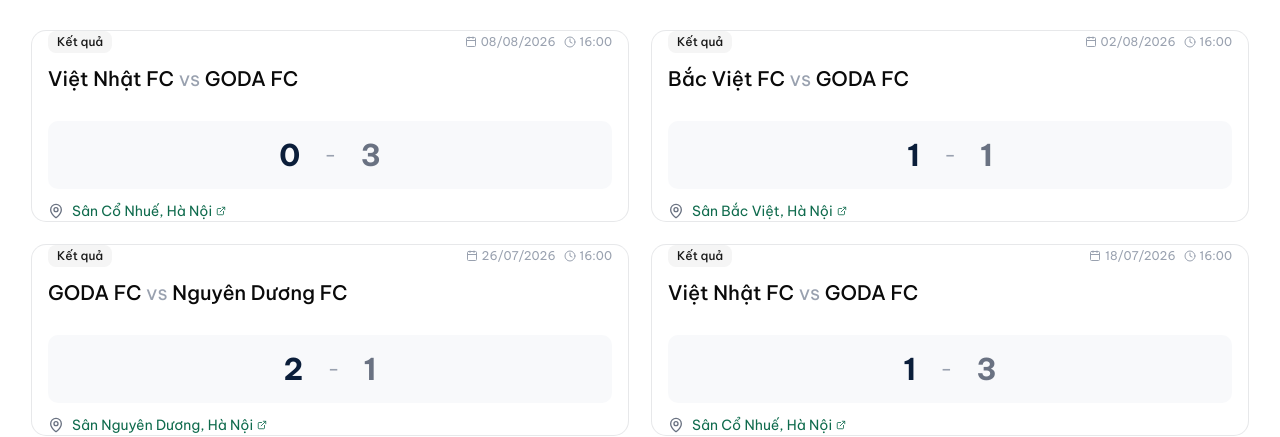
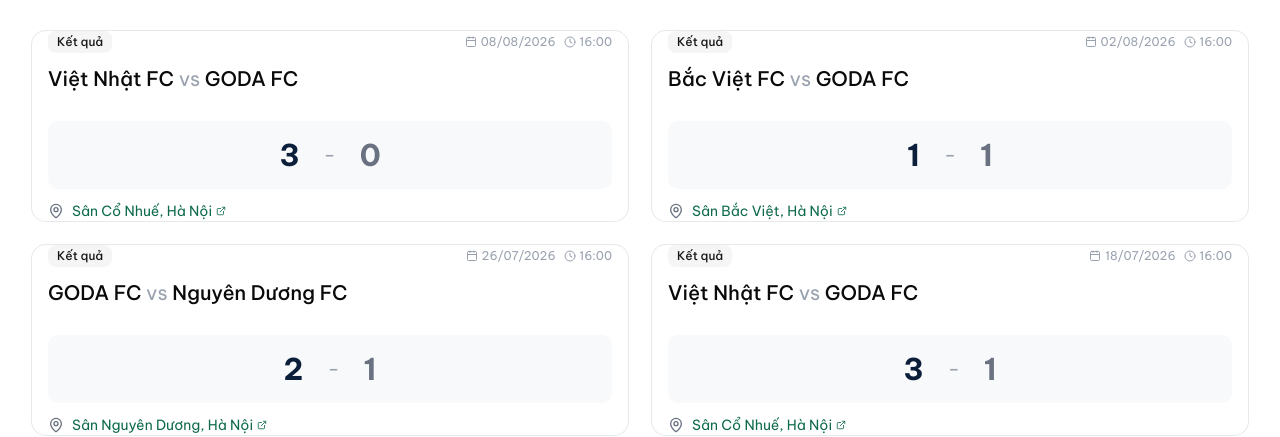
Before and after one commit to mmsop00/goda-fc, a Next.js app: page / in a window 1280 px wide. Shown: the part 880-1317 px from the top of the page. Built offline with nearby package versions, Linux system fonts and the light colour scheme.

Commit message:
fix-score-display-order-home-vs-away

```diff
--- a/src/components/public/match-card.tsx
+++ b/src/components/public/match-card.tsx
@@ -101,11 +101,11 @@ export function MatchCard({ match, isLoading }: MatchCardProps) {
             ) : (
               <div className="flex items-center gap-2">
                 <span className="text-2xl font-extrabold text-goda-navy">
-                  {match.godaScore}
+                  {match.isHome ? match.godaScore : match.opponentScore}
                 </span>
                 <span className="text-lg text-gray-400">-</span>
                 <span className="text-2xl font-extrabold text-gray-500">
-                  {match.opponentScore}
+                  {match.isHome ? match.opponentScore : match.godaScore}
                 </span>
               </div>
             )}
--- a/src/components/public/match-spotlight.tsx
+++ b/src/components/public/match-spotlight.tsx
@@ -89,11 +89,11 @@ export function MatchSpotlight({ matches, isLoading }: MatchSpotlightProps) {
                     {match.score ? (
                       <div className="flex items-center justify-center gap-6 py-4 bg-goda-soft-gray/50 rounded-lg">
                         <span className="text-3xl font-bold text-goda-navy">
-                          {match.score.goda}
+                          {match.isHome ? match.score.goda : match.score.opponent}
                         </span>
                         <span className="text-xl text-gray-400">-</span>
                         <span className="text-3xl font-bold text-gray-500">
-                          {match.score.opponent}
+                          {match.isHome ? match.score.opponent : match.score.goda}
                         </span>
                       </div>
                     ) : (
```
